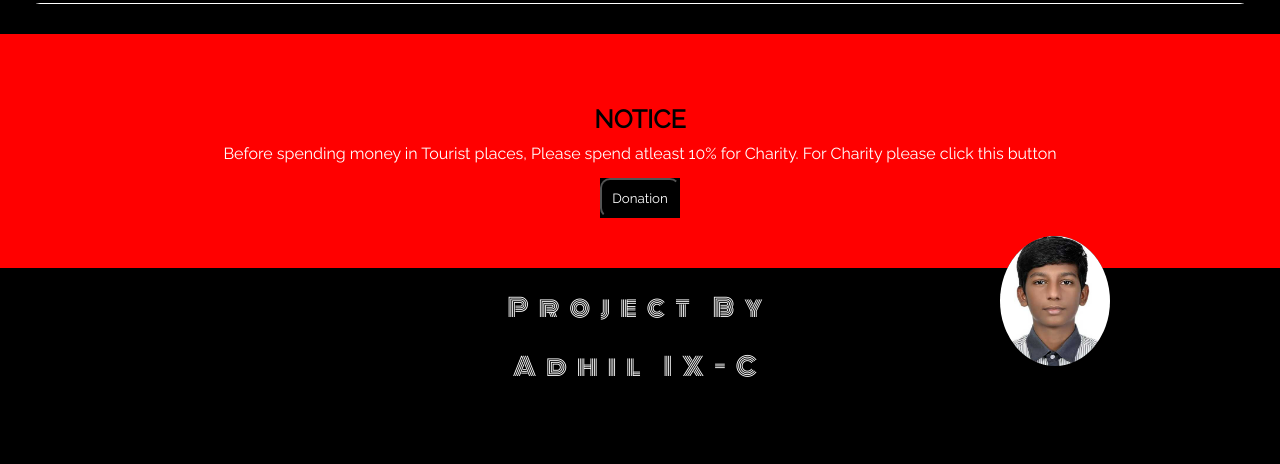
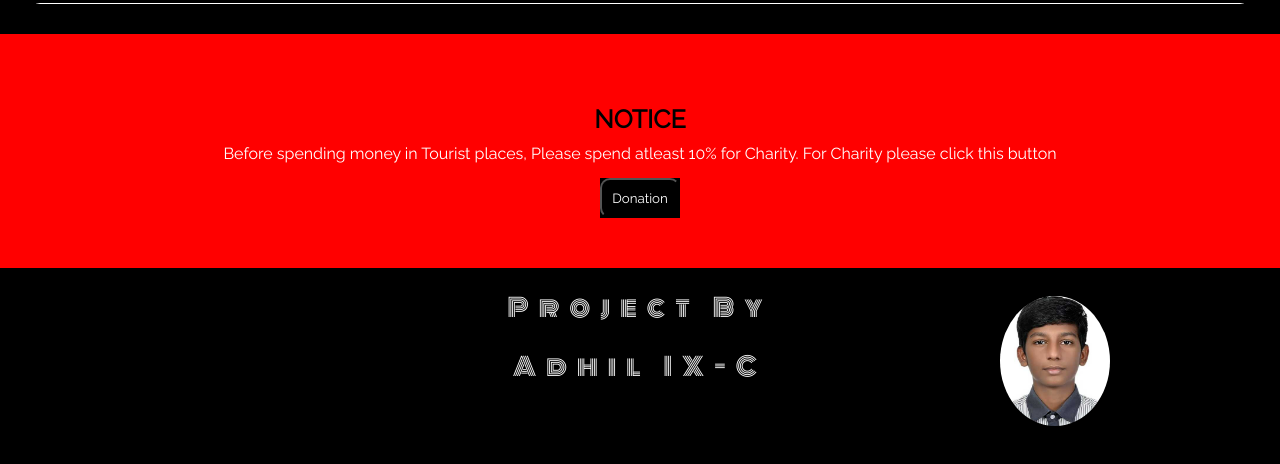
Before and after one commit to itsmeadhil/touristplace_uae, a plain HTML site: page ajman.html in a window 1280 px wide. Shown: the part 4749-5213 px from the top of the page. Drawn offline with Linux system fonts and the light colour scheme.

Commit message:
moved photo position

```diff
--- a/abudhabi.css
+++ b/abudhabi.css
@@ -228,6 +228,6 @@ width: 20px;
     max-height: 130px;
     border-radius: 80%;
     position: relative;
-    top: -150px;
+    top: -90px;
     right: -1000px;
  }
```
